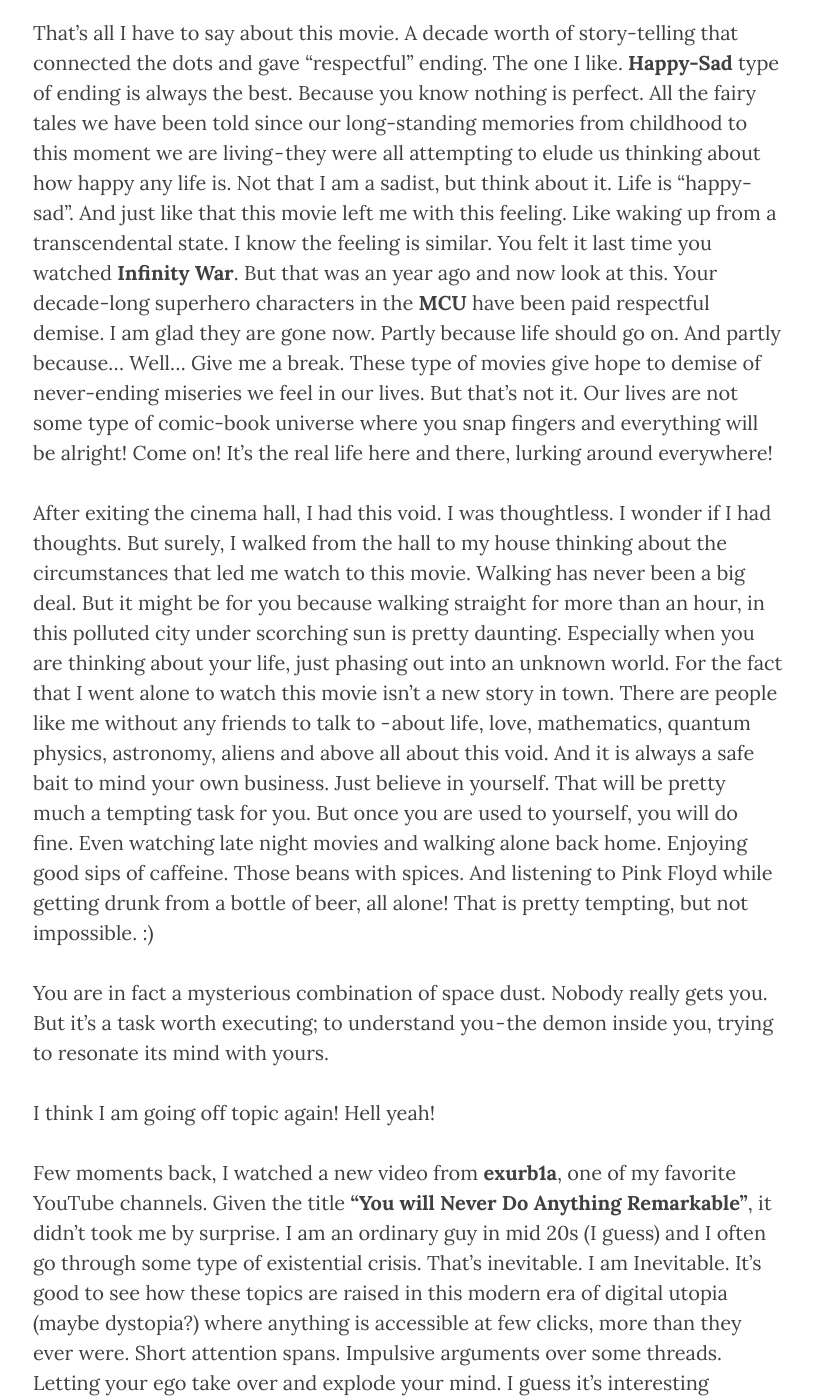
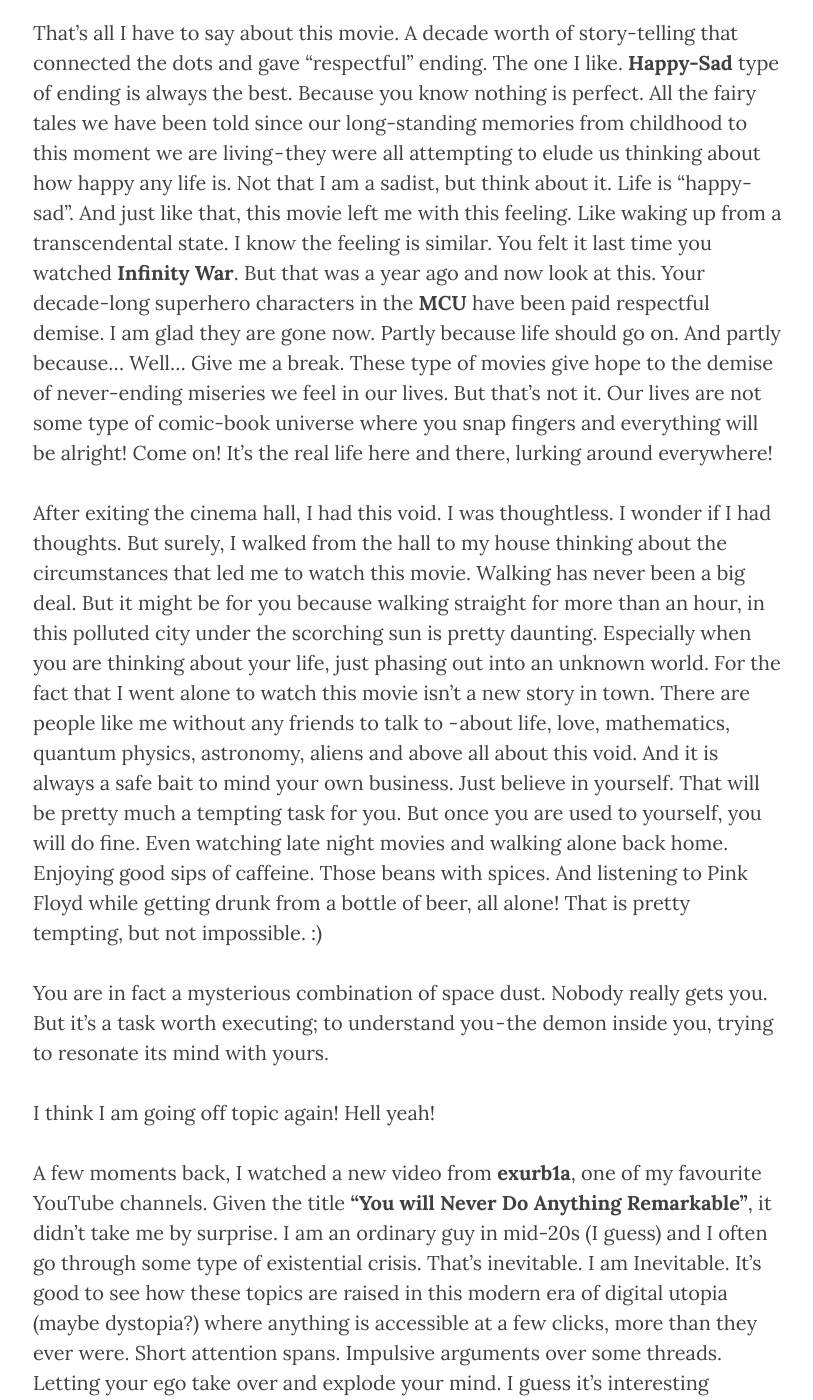
Before and after one commit to NISH1001/NISH1001.github.io, a Jekyll site: the page built from _posts/2019-04-29-temptation.markdown, in a window 1280 px wide and 1400 px high, scrolled down 718 px. Shown: the whole window, without its empty margins (232-1045 px from the left). Built offline with Jekyll 4.4.1, drawn with Linux system fonts in a browser that asks for light colours; nearby versions of some CDN libraries; comment, search, counter and statistics services are not loaded; some of the changed text lies outside the part shown.

Commit message:
Fix grammar and typo

```diff
--- a/_posts/2019-04-29-temptation.markdown
+++ b/_posts/2019-04-29-temptation.markdown
@@ -15,15 +15,15 @@
 **"Extraordinary".**
 
 That's all I have to say about this movie. A decade worth of story-telling that connected the dots and gave "respectful" ending.
-The one I like. **Happy-Sad** type of ending is always the best. Because you know nothing is perfect. All the fairy tales we have been told since our long-standing memories from childhood to this moment we are living - they were all attempting to elude us thinking about how happy any life is. Not that I am a sadist, but think about it. Life is "happy-sad". And just like that this movie left me with this feeling. Like waking up from a transcendental state. I know the feeling is similar. You felt it last time you watched **Infinity War**. But that was an year ago and now look at this. Your decade-long superhero characters in the **MCU** have been paid respectful demise. I am glad they are gone now. Partly because life should go on. And partly because… Well… Give me a break. These type of movies give hope to demise of never-ending miseries we feel in our lives. But that's not it. Our lives are not some type of comic-book universe where you snap fingers and everything will be alright! Come on! It's the real life here and there, lurking around everywhere!
+The one I like. **Happy-Sad** type of ending is always the best. Because you know nothing is perfect. All the fairy tales we have been told since our long-standing memories from childhood to this moment we are living - they were all attempting to elude us thinking about how happy any life is. Not that I am a sadist, but think about it. Life is "happy-sad". And just like that, this movie left me with this feeling. Like waking up from a transcendental state. I know the feeling is similar. You felt it last time you watched **Infinity War**. But that was a year ago and now look at this. Your decade-long superhero characters in the **MCU** have been paid respectful demise. I am glad they are gone now. Partly because life should go on. And partly because… Well… Give me a break. These type of movies give hope to the demise of never-ending miseries we feel in our lives. But that's not it. Our lives are not some type of comic-book universe where you snap fingers and everything will be alright! Come on! It's the real life here and there, lurking around everywhere!
 
-After exiting the cinema hall, I had this void. I was thoughtless. I wonder if I had thoughts. But surely, I walked from the hall to my house thinking about the circumstances that led me watch to this movie. Walking has never been a big deal. But it might be for you because walking straight for more than an hour, in this polluted city under scorching sun is pretty daunting. Especially when you are thinking about your life, just phasing out into an unknown world. For the fact that I went alone to watch this movie isn't a new story in town. There are people like me without any friends to talk to - about life, love, mathematics, quantum physics, astronomy, aliens and above all about this void. And it is always a safe bait to mind your own business. Just believe in yourself. That will be pretty much a tempting task for you. But once you are used to yourself, you will do fine. Even watching late night movies and walking alone back home. Enjoying good sips of caffeine. Those beans with spices. And listening to Pink Floyd while getting drunk from a bottle of beer, all alone! That is pretty tempting, but not impossible. :)
+After exiting the cinema hall, I had this void. I was thoughtless. I wonder if I had thoughts. But surely, I walked from the hall to my house thinking about the circumstances that led me to watch this movie. Walking has never been a big deal. But it might be for you because walking straight for more than an hour, in this polluted city under the scorching sun is pretty daunting. Especially when you are thinking about your life, just phasing out into an unknown world. For the fact that I went alone to watch this movie isn't a new story in town. There are people like me without any friends to talk to - about life, love, mathematics, quantum physics, astronomy, aliens and above all about this void. And it is always a safe bait to mind your own business. Just believe in yourself. That will be pretty much a tempting task for you. But once you are used to yourself, you will do fine. Even watching late night movies and walking alone back home. Enjoying good sips of caffeine. Those beans with spices. And listening to Pink Floyd while getting drunk from a bottle of beer, all alone! That is pretty tempting, but not impossible. :)
 
 
 You are in fact a mysterious combination of space dust. Nobody really gets you. But it's a task worth executing; to understand you - the demon inside you, trying to resonate its mind with yours.
 
 I think I am going off topic again! Hell yeah!
 
-Few moments back, I watched a new video from **exurb1a**, one of my favorite YouTube channels. Given the title **"You will Never Do Anything Remarkable"**, it didn't took me by surprise. I am an ordinary guy in mid 20s (I guess) and I often go through some type of existential crisis. That's inevitable. I am Inevitable. It's good to see how these topics are raised in this modern era of digital utopia (maybe dystopia?) where anything is accessible at few clicks, more than they ever were. Short attention spans. Impulsive arguments over some threads. Letting your ego take over and explode your mind. I guess it's interesting enough to actually be an observer. Grab popcorn. Or some noodles. Watch out for threads explode exponentially. People are educated. But only few are knowledgeable. That is what I have learnt these past few years after graduating from my college. Staring at the emptiness, a white canvas, I am pouring out my thoughts on what hammered me on the way back home today.
+A few moments back, I watched a new video from **exurb1a**, one of my favourite YouTube channels. Given the title **"You will Never Do Anything Remarkable"**, it didn't take me by surprise. I am an ordinary guy in mid-20s (I guess) and I often go through some type of existential crisis. That's inevitable. I am Inevitable. It's good to see how these topics are raised in this modern era of digital utopia (maybe dystopia?) where anything is accessible at a few clicks, more than they ever were. Short attention spans. Impulsive arguments over some threads. Letting your ego take over and explode your mind. I guess it's interesting enough to actually be an observer. Grab popcorn. Or some noodles. Watch out for threads explode exponentially. People are educated. But only a few are knowledgeable. That is what I have learnt these past few years after graduating from my college. Staring at the emptiness, a white canvas, I am pouring out my thoughts on what hammered me on the way back home today.
 
 > I guess I am inevitable. We all are, right?
```
